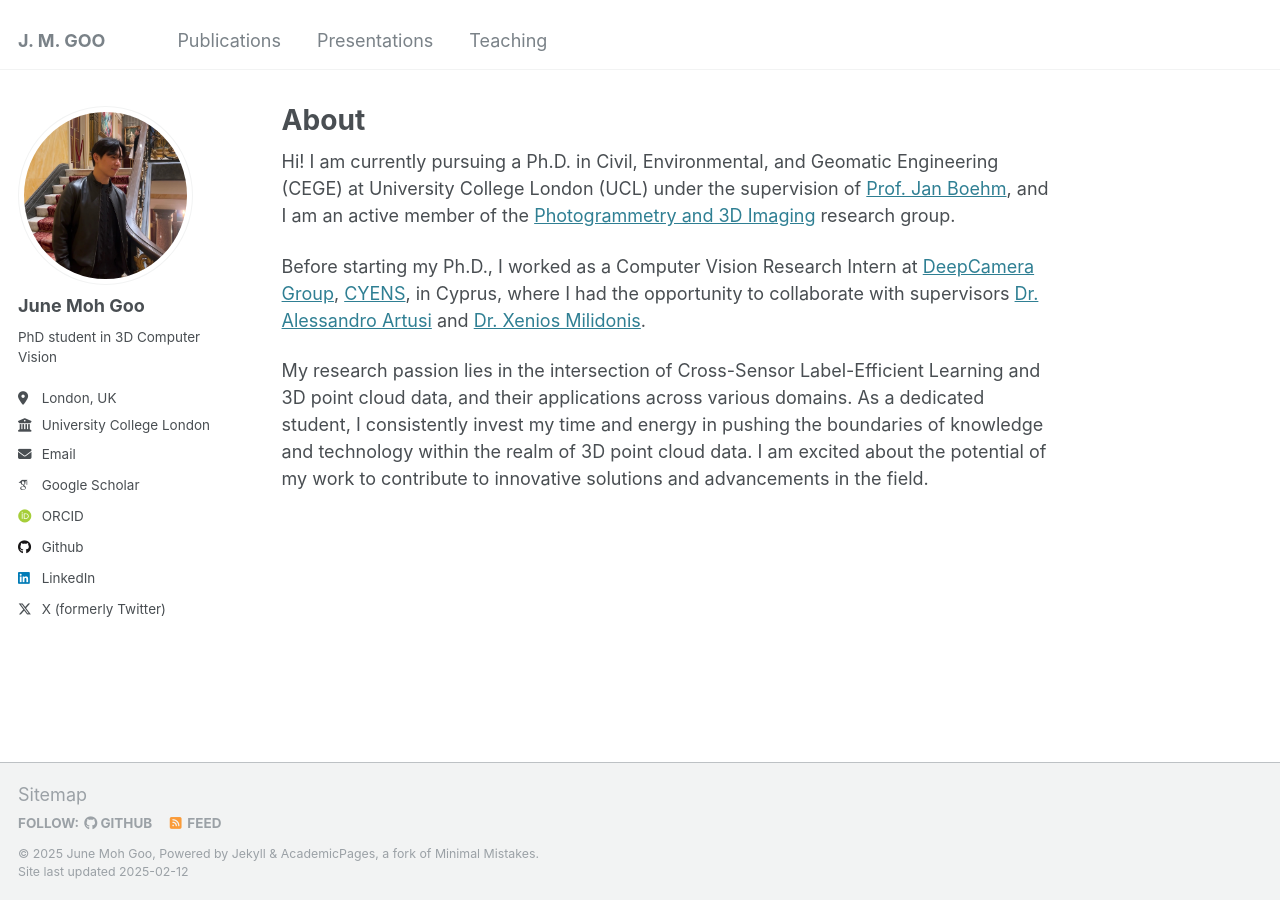
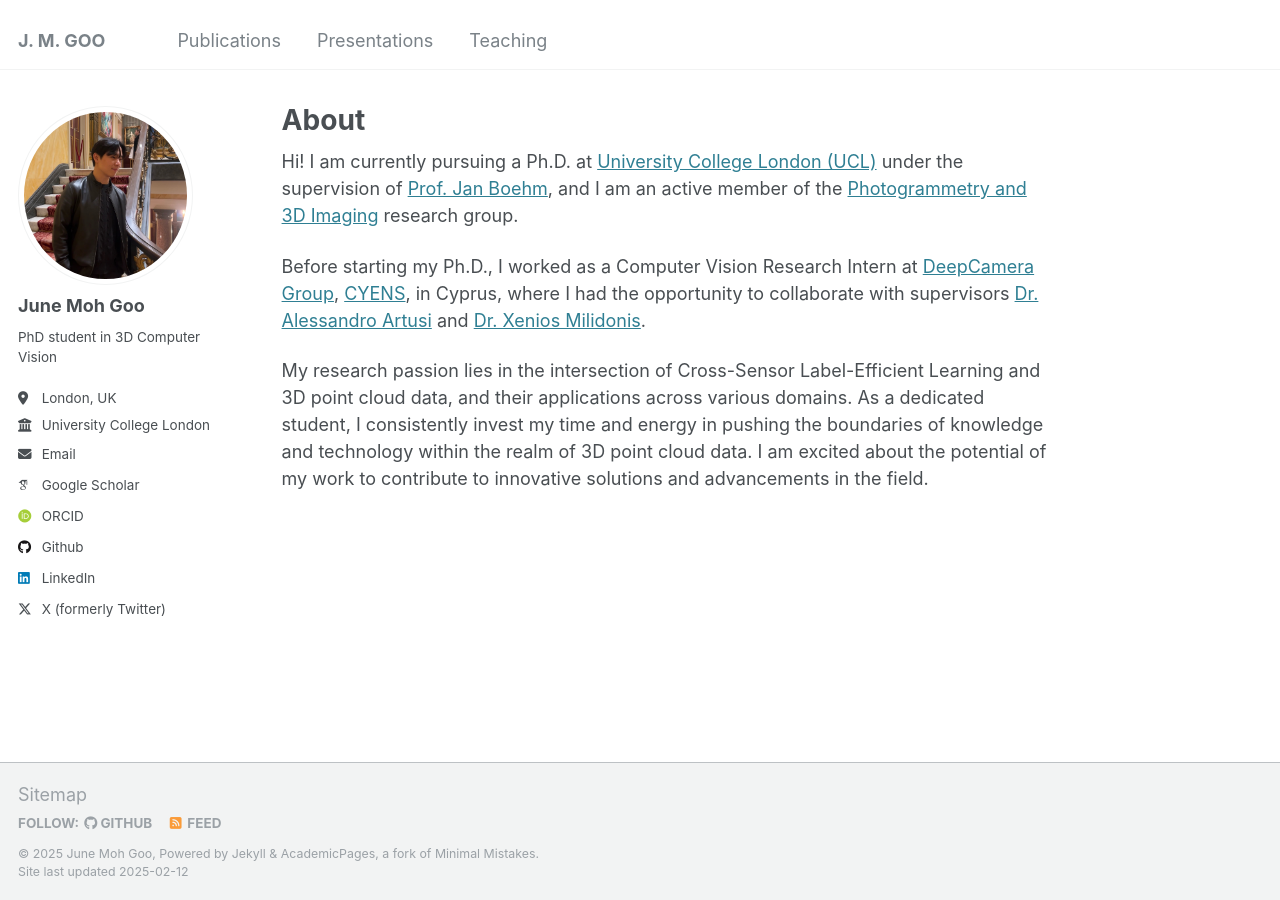
Before and after one commit to junegoo94/junegoo94.github.io, a Jekyll site: the page built from _pages/about.md, in a window 1280 px wide. Built offline with Jekyll 4.4.1, drawn with Linux system fonts in a browser that asks for light colours; some web fonts are replaced.

Commit message:
Update about.md

```diff
--- a/_pages/about.md
+++ b/_pages/about.md
@@ -7,7 +7,7 @@
   - /about.html
 ---
 
-Hi! I am currently pursuing a Ph.D. in Civil, Environmental, and Geomatic Engineering (CEGE) at University College London (UCL) under the supervision of [Prof. Jan Boehm](https://www.ucl.ac.uk/civil-environmental-geomatic-engineering/people/dr-jan-boehm), and I am an active member of the [Photogrammetry and 3D Imaging](https://www.ucl.ac.uk/civil-environmental-geomatic-engineering/research/groups-centres-and-sections/photogrammetry-and-3d-imaging) research group.
+Hi! I am currently pursuing a Ph.D. at [University College London (UCL)](https://www.ucl.ac.uk/) under the supervision of [Prof. Jan Boehm](https://www.ucl.ac.uk/civil-environmental-geomatic-engineering/people/dr-jan-boehm), and I am an active member of the [Photogrammetry and 3D Imaging](https://www.ucl.ac.uk/civil-environmental-geomatic-engineering/research/groups-centres-and-sections/photogrammetry-and-3d-imaging) research group.
 
 Before starting my Ph.D., I worked as a Computer Vision Research Intern at [DeepCamera Group](https://deepcamera.cyens.org.cy/), [CYENS](https://cyens.org.cy/mrg/ripe/), in Cyprus, where I had the opportunity to collaborate with supervisors [Dr. Alessandro Artusi](https://cyens.org.cy/personnel/alessandro-artusi/) and [Dr. Xenios Milidonis](https://www.linkedin.com/in/xeniosmilidonis/?originalSubdomain=cy).
 
```
